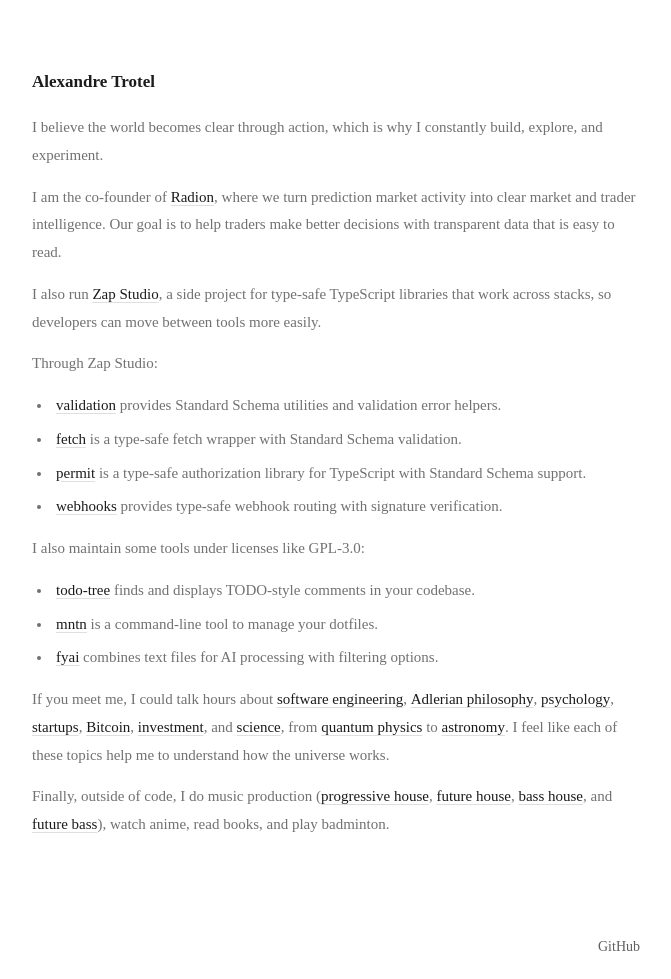
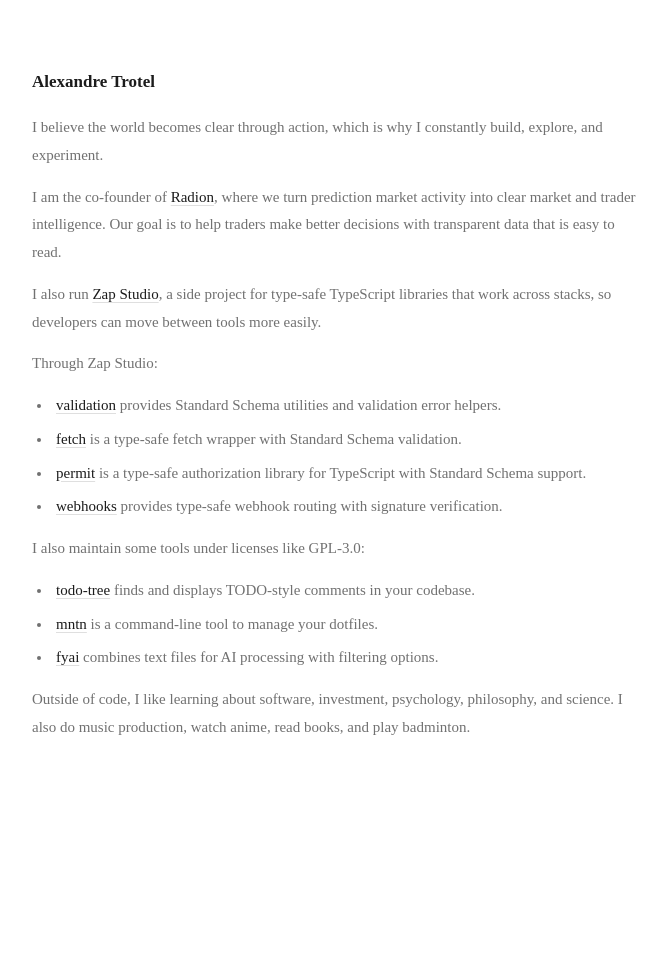
Before and after one commit to alexandretrotel/portfolio, an Astro site: page / in a window 1280 px wide. Shown: the part 70-1049 px from the top of the page, without its empty margins (304-975 px from the left). After the commit the page ends 888 px from the top, so only its background shows below. Built offline with nearby package versions, Linux system fonts and the light colour scheme; Astro itself is replaced by a stand-in of ours; some packages are replaced by stand-ins of ours.

Commit message:
fix: delete unused files

```diff
--- a/src/core/components/components/dialog.astro
+++ /dev/null
@@ -1,20 +0,0 @@
----
-interface Props {
-  articleClass?: string;
-  class?: string;
-  id: string;
-}
-
-const props = Astro.props as Props;
-const { class: className = "", articleClass = "space-y-4 p-5", id } = props;
----
-
-<dialog
-  id={id}
-  class:list={[
-    "fixed inset-0 m-auto w-[min(92vw,32rem)] max-h-[85vh] overflow-auto rounded-lg border border-border bg-card p-0 text-card-foreground shadow-xl backdrop:bg-black/25",
-    className,
-  ]}
->
-  <article class={articleClass}><slot /></article>
-</dialog>
--- a/src/core/components/layout/footer.astro
+++ /dev/null
@@ -1,36 +0,0 @@
----
-import { cn } from "@/core/primitives/utils/cn";
-
-const linkClass = cn(
-    "transition-colors",
-    "text-foreground/70",
-    "hover:text-foreground",
-);
-
-const links = [
-    {
-        external: true,
-        href: "https://www.github.com/atrtde",
-        label: "GitHub",
-    },
-];
----
-
-<footer class="w-full bg-background">
-    <div class="mx-auto flex h-16 max-w-[38rem] items-center justify-end">
-        <nav class="flex items-center gap-5 text-sm text-muted-foreground">
-            {
-                links.map((link) => (
-                    <a
-                        class={linkClass}
-                        href={link.href}
-                        rel={link.external ? "noreferrer" : undefined}
-                        target={link.external ? "_blank" : undefined}
-                    >
-                        {link.label}
-                    </a>
-                ))
-            }
-        </nav>
-    </div>
-</footer>
--- a/src/core/components/layout/header.astro
+++ b/src/core/components/layout/header.astro
@@ -7,9 +7,7 @@
 <div
     class="top-0 z-50 h-16 w-full border-border/40 bg-background/95 backdrop-blur supports-backdrop-filter:bg-background/60"
 >
-  <div
-    class="mx-auto flex h-14 max-w-[38rem] items-center justify-between py-8"
-  >
+    <div class="mx-auto flex h-14 max-w-152 items-center justify-between py-8">
         <div class="flex items-center gap-6">
             <a
                 aria-label="Go to homepage"
--- a/src/core/components/layout/main-layout.astro
+++ b/src/core/components/layout/main-layout.astro
@@ -3,7 +3,6 @@
 import "@fontsource-variable/inter";
 
 import { ClientRouter } from "astro:transitions";
-import Footer from "@/core/components/layout/footer.astro";
 import Header from "@/core/components/layout/header.astro";
 import { METADATA } from "@/core/primitives/constants/metadata";
 
@@ -29,33 +28,27 @@
 <!doctype html>
 <html lang="en">
     <head>
-    <meta charset="UTF-8">
-    <meta name="viewport" content="width=device-width, initial-scale=1.0">
-    <meta name="description" content={description}>
-    <meta name="generator" content={Astro.generator}>
+        <meta charset="UTF-8" />
+        <meta name="viewport" content="width=device-width, initial-scale=1.0" />
+        <meta name="description" content={description} />
+        <meta name="generator" content={Astro.generator} />
 
         <!-- Open Graph -->
-    <meta property="og:type" content="website">
-    <meta property="og:locale" content={ogLocale}>
-    <meta property="og:url" content={Astro.url.href}>
-    <meta property="og:title" content={title}>
-    <meta property="og:description" content={description}>
+        <meta property="og:type" content="website" />
+        <meta property="og:locale" content={ogLocale} />
+        <meta property="og:url" content={Astro.url.href} />
+        <meta property="og:title" content={title} />
+        <meta property="og:description" content={description} />
 
         <!-- Twitter -->
-    <meta name="twitter:title" content={title}>
-    <meta name="twitter:description" content={description}>
+        <meta name="twitter:title" content={title} />
+        <meta name="twitter:description" content={description} />
 
-    <link rel="icon" type="image/png" href="/logo.png">
+        <link rel="icon" type="image/png" href="/logo.png" />
         <title>{title}</title>
 
         <!-- Sitemap -->
-    <link rel="sitemap" type="application/xml" href="/sitemap-index.xml">
-
-    <!-- Katex -->
-    <link
-      rel="stylesheet"
-      href="https://cdn.jsdelivr.net/npm/katex@0.13.0/dist/katex.min.css"
-    >
+        <link rel="sitemap" type="application/xml" href="/sitemap-index.xml" />
 
         <!-- Theme Script (prevents flash) -->
         <script is:inline>
@@ -74,7 +67,10 @@
 
             const applyTheme = () => {
                 const theme = getThemePreference();
-        document.documentElement.classList.toggle("dark", theme === "dark");
+                document.documentElement.classList.toggle(
+                    "dark",
+                    theme === "dark",
+                );
             };
 
             document.addEventListener("astro:after-swap", applyTheme);
@@ -86,10 +82,11 @@
     <body class="antialiased">
         <div class="min-h-screen bg-background px-6">
             <Header />
-      <main class="mx-auto min-h-[calc(100vh-8rem)] max-w-[38rem] py-12 md:py-18">
+            <main
+                class="mx-auto min-h-[calc(100vh-8rem)] max-w-152 py-12 md:py-18"
+            >
                 <slot />
             </main>
-      <Footer />
         </div>
     </body>
 </html>
--- a/src/core/features/home/components/section.astro
+++ /dev/null
@@ -1,10 +0,0 @@
----
-const { title } = Astro.props as { title: string };
----
-
-<article class="space-y-3">
-  <h2 class="text-sm font-semibold uppercase tracking-[0.18em] text-foreground">
-    {title}
-  </h2>
-  <slot />
-</article>
--- a/src/core/features/home/page.astro
+++ b/src/core/features/home/page.astro
@@ -3,7 +3,7 @@
 
 const metadata = {
     description:
-        "Alexandre Trotel is a software builder focused on useful products, entrepreneurship, and technology.",
+        "Alexandre Trotel builds tools for complex systems, open source software, and prediction market intelligence.",
     title: "Alexandre Trotel",
 };
 
@@ -12,7 +12,7 @@
 ---
 
 <Layout title={metadata.title} description={metadata.description}>
-    <section class="mx-auto flex h-full w-full max-w-[38rem] flex-col py-1">
+    <section class="mx-auto flex h-full w-full max-w-152 flex-col py-1">
         <div class="space-y-5">
             <h1
                 class="font-sans text-[1.0625rem] leading-6 font-semibold text-foreground"
@@ -116,76 +116,9 @@
                     </li>
                 </ul>
                 <p>
-                    If you meet me, I could talk hours about <a
-                        class={linkClass}
-                        href="https://en.wikipedia.org/wiki/Software_engineering"
-                        rel="noreferrer"
-                        target="_blank">software engineering</a
-                    >, <a
-                        class={linkClass}
-                        href="https://en.wikipedia.org/wiki/Alfred_Adler"
-                        rel="noreferrer"
-                        target="_blank">Adlerian philosophy</a
-                    >, <a
-                        class={linkClass}
-                        href="https://en.wikipedia.org/wiki/Psychology"
-                        rel="noreferrer"
-                        target="_blank">psychology</a
-                    >, <a
-                        class={linkClass}
-                        href="https://en.wikipedia.org/wiki/Startup_company"
-                        rel="noreferrer"
-                        target="_blank">startups</a
-                    >, <a
-                        class={linkClass}
-                        href="https://en.wikipedia.org/wiki/Bitcoin"
-                        rel="noreferrer"
-                        target="_blank">Bitcoin</a
-                    >, <a
-                        class={linkClass}
-                        href="https://en.wikipedia.org/wiki/Investment"
-                        rel="noreferrer"
-                        target="_blank">investment</a
-                    >, and <a
-                        class={linkClass}
-                        href="https://en.wikipedia.org/wiki/Science"
-                        rel="noreferrer"
-                        target="_blank">science</a
-                    >, from <a
-                        class={linkClass}
-                        href="https://en.wikipedia.org/wiki/Quantum_physics"
-                        rel="noreferrer"
-                        target="_blank">quantum physics</a
-                    > to <a
-                        class={linkClass}
-                        href="https://en.wikipedia.org/wiki/Astronomy"
-                        rel="noreferrer"
-                        target="_blank">astronomy</a
-                    >. I feel like each of these topics help me to understand
-                    how the universe works.
-                </p>
-                <p>
-                    Finally, outside of code, I do music production (<a
-                        class={linkClass}
-                        href="https://en.wikipedia.org/wiki/Progressive_house"
-                        rel="noreferrer"
-                        target="_blank">progressive house</a
-                    >, <a
-                        class={linkClass}
-                        href="https://en.wikipedia.org/wiki/Future_house"
-                        rel="noreferrer"
-                        target="_blank">future house</a
-                    >, <a
-                        class={linkClass}
-                        href="https://en.wikipedia.org/wiki/Bass_house"
-                        rel="noreferrer"
-                        target="_blank">bass house</a
-                    >, and <a
-                        class={linkClass}
-                        href="https://en.wikipedia.org/wiki/Future_bass"
-                        rel="noreferrer"
-                        target="_blank">future bass</a
-                    >), watch anime, read books, and play badminton.
+                    Outside of code, I like learning about software, investment,
+                    psychology, philosophy, and science. I also do music
+                    production, watch anime, read books, and play badminton.
                 </p>
             </div>
         </div>
--- a/src/core/primitives/utils/remark-reading-time.ts
+++ /dev/null
@@ -1,12 +0,0 @@
-import type { Root } from "mdast";
-import { toString as mdastToString } from "mdast-util-to-string";
-import getReadingTime from "reading-time";
-
-export const remarkReadingTime =
-  () =>
-  (tree: Root, { data }: { data: Record<string, unknown> }) => {
-    const textOnPage = mdastToString(tree);
-    const readingTime = getReadingTime(textOnPage);
-    (data.astro as { frontmatter: Record<string, unknown> }).frontmatter.minutesRead =
-      readingTime.text;
-  };
--- a/src/shared/config/site.ts
+++ b/src/shared/config/site.ts
@@ -1,5 +1,6 @@
 export const SITE_CONFIG = {
   baseUrl: "https://www.alexandretrotel.org",
-  description: "Software builder focused on useful products, entrepreneurship, and technology.",
+  description:
+    "Building tools for complex systems, open source software, and prediction market intelligence.",
   title: "Alexandre Trotel",
 } as const;
```
Also changed, not shown: astro.config.mjs (+0 -8 lines), package.json (+1 -13 lines), src/styles/globals.css (+0 -22 lines), pnpm-lock.yaml, public/assets/power-law.png (deleted). Lines whose indentation alone changed are shown as unchanged.
